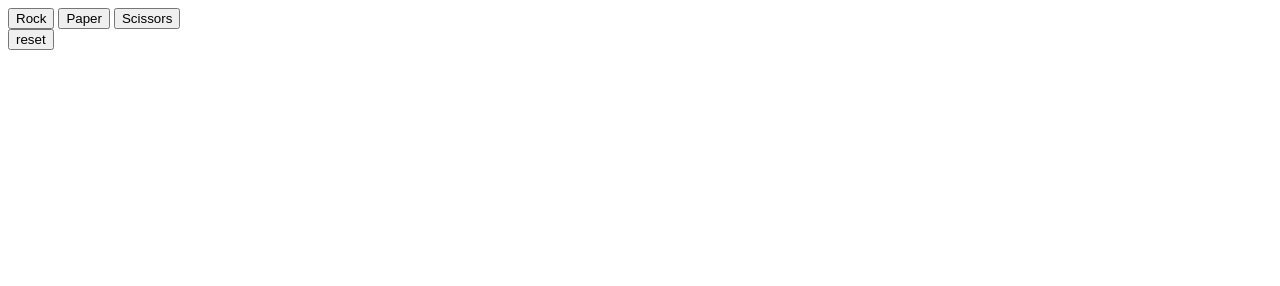
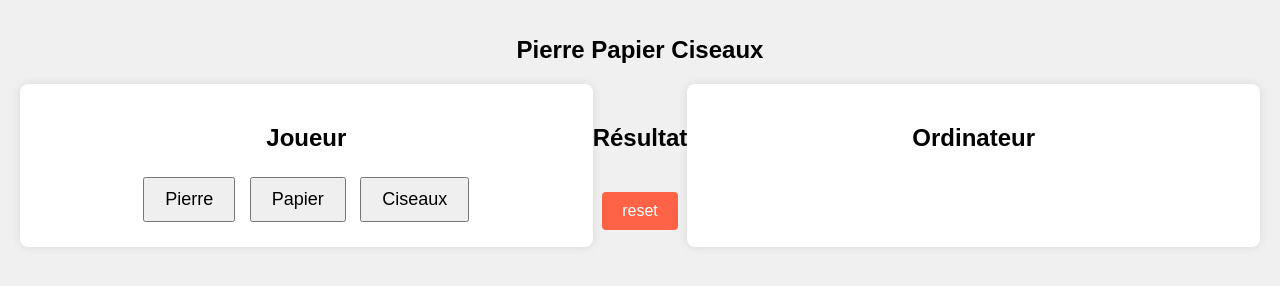
Before and after one commit to lamine2002/Project-Rock-Paper-Scissors, a plain HTML site: page index.html in a window 1280 px wide. Drawn offline with Linux system fonts and the light colour scheme.

Commit message:
Ajout de styles.css

```diff
--- a/game.js
+++ b/game.js
@@ -54,8 +54,7 @@ function game() {
     container.appendChild(score);
     const finalResult = document.createElement('div');
     container.appendChild(finalResult);
-    const reset = document.createElement('button');
-    container.appendChild(reset);
+
     reset.textContent =  'reset';
     let playerPoint = 0;
     let computerPoint = 0;
--- a/index.html
+++ b/index.html
@@ -1,17 +1,34 @@
 <!DOCTYPE html>
-<html lang="en">
+<html lang="fr">
 <head>
     <meta charset="UTF-8">
     <meta http-equiv="X-UA-Compatible" content="IE=edge">
     <meta name="viewport" content="width=device-width, initial-scale=1.0">
-
-    <title>Rock Paper Scisor</title>
+    <link rel="stylesheet" href="styles.css">
+    <title>Pierre Papier Ciseaux</title>
 </head>
 <body>
     <div class="container">
-        <button id="rock" class="choice">Rock</button>
-        <button id="paper" class="choice">Paper</button>
-        <button id="scissors" class="choice">Scissors</button>
+        <h1>Pierre Papier Ciseaux</h1>
+        <div class="game">
+            <div class="player">
+                <h2>Joueur</h2>
+                <button id="rock" class="choice">Pierre</button>
+                <button id="paper" class="choice">Papier</button>
+                <button id="scissors" class="choice">Ciseaux</button>
+            </div>
+            <div class="result">
+                <h2>Résultat</h2>
+                <div id="game-result"></div>
+                <div id="score"></div>
+                <button id="reset">Réinitialiser</button>
+            </div>
+            <div class="computer">
+                <h2>Ordinateur</h2>
+                <div class="computer-choice" id="computer-choice"></div>
+            </div>
+        </div>
+        <div class="final-result" id="final-result"></div>
     </div>
     <script src="game.js"></script>
 </body>
--- /dev/null
+++ b/styles.css
@@ -0,0 +1,78 @@
+body {
+    font-family: Arial, sans-serif;
+    background-color: #f0f0f0;
+    margin: 0;
+    padding: 0;
+}
+
+.container {
+    text-align: center;
+    padding: 20px;
+}
+
+h1 {
+    font-size: 24px;
+    margin-bottom: 20px;
+}
+
+.game {
+    display: flex;
+    justify-content: space-around;
+}
+
+.player, .computer {
+    flex: 1;
+    padding: 20px;
+    background-color: #fff;
+    border-radius: 8px;
+    box-shadow: 0 0 10px rgba(0, 0, 0, 0.1);
+}
+
+.choice {
+    font-size: 18px;
+    padding: 10px 20px;
+    margin: 5px;
+    cursor: pointer;
+}
+
+.result, .computer-choice {
+    margin-top: 20px;
+}
+
+#game-result {
+    font-size: 18px;
+    font-weight: bold;
+}
+
+#score {
+    font-size: 16px;
+    margin-top: 10px;
+}
+
+#reset {
+    background-color: #ff6347;
+    color: white;
+    border: none;
+    padding: 10px 20px;
+    font-size: 16px;
+    margin-top: 20px;
+    cursor: pointer;
+    border-radius: 4px;
+}
+
+.final-result {
+    font-size: 24px;
+    font-weight: bold;
+    margin-top: 20px;
+}
+
+@media (max-width: 768px) {
+    .game {
+        flex-direction: column;
+        align-items: center;
+    }
+    .player, .computer {
+        width: 100%;
+        margin-bottom: 20px;
+    }
+}
```
